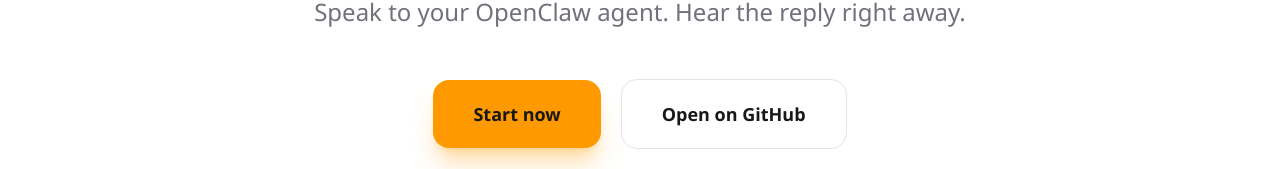
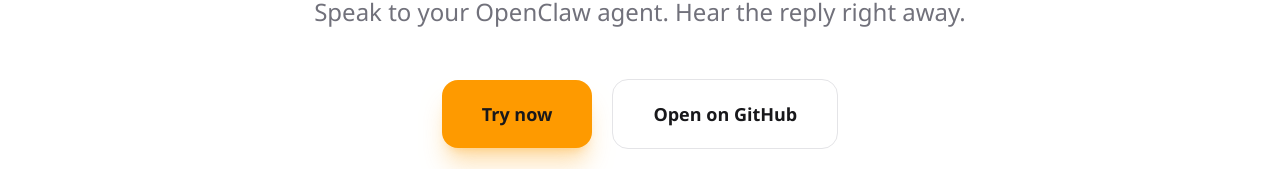
Before and after one commit to Lyshen/VoicyClaw, a Next.js app in the folder apps/web/: page / in a window 1280 px wide. Shown: the part 509-678 px from the top of the page. Built offline with nearby package versions, Linux system fonts and the light colour scheme; no server answers.

Commit message:
unify landing cta actions (#37)

```diff
--- a/apps/web/components/auth-controls.tsx
+++ b/apps/web/components/auth-controls.tsx
@@ -46,7 +46,7 @@
       authEnabled={authEnabled}
       disabled={
         <>
-          <ActionLink href="/studio" label="Start now" kind="hero-primary" />
+          <ActionLink href="/studio" label="Try now" kind="hero-primary" />
           <ActionLink
             href={GITHUB_REPO_URL}
             label="Open on GitHub"
@@ -68,12 +68,13 @@
       }
       signedOut={
         <>
+          <ActionLink href="/sign-in" label="Try now" kind="hero-primary" />
           <ActionLink
-            href="/sign-up"
-            label="Create account"
-            kind="hero-primary"
+            href={GITHUB_REPO_URL}
+            label="Open on GitHub"
+            kind="hero-secondary"
+            external
           />
-          <ActionLink href="/sign-in" label="Sign in" kind="hero-secondary" />
         </>
       }
     />
@@ -90,7 +91,7 @@
       authEnabled={authEnabled}
       disabled={
         <>
-          <ActionLink href="/studio" label="Start now" kind="cta-primary" />
+          <ActionLink href="/studio" label="Try now" kind="cta-primary" />
           <ActionLink
             href={GITHUB_REPO_URL}
             label="Open on GitHub"
@@ -112,12 +113,13 @@
       }
       signedOut={
         <>
+          <ActionLink href="/sign-in" label="Try now" kind="cta-primary" />
           <ActionLink
-            href="/sign-up"
-            label="Create account"
-            kind="cta-primary"
+            href={GITHUB_REPO_URL}
+            label="Open on GitHub"
+            kind="cta-secondary"
+            external
           />
-          <ActionLink href="/sign-in" label="Sign in" kind="cta-secondary" />
         </>
       }
     />
```
